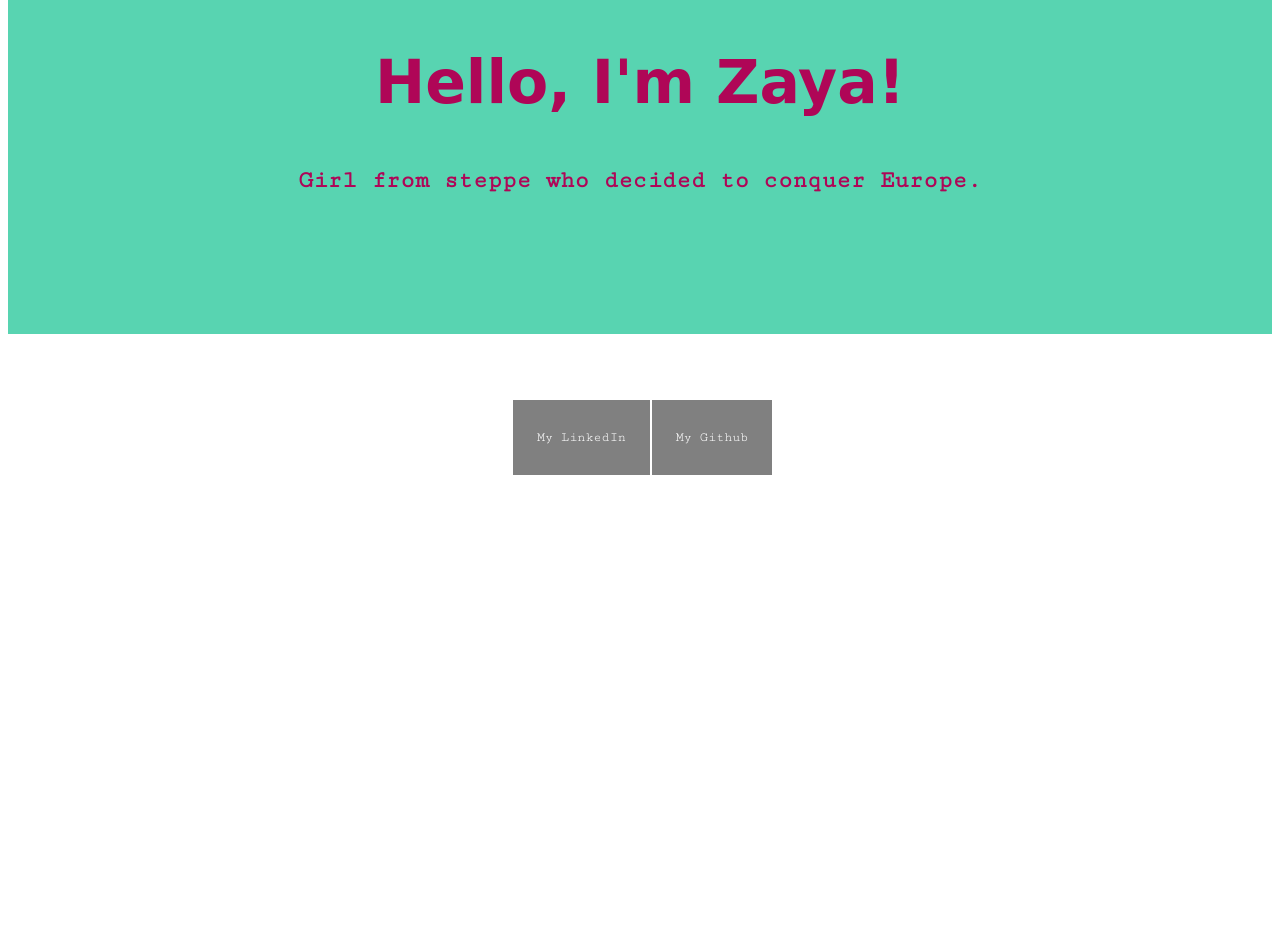
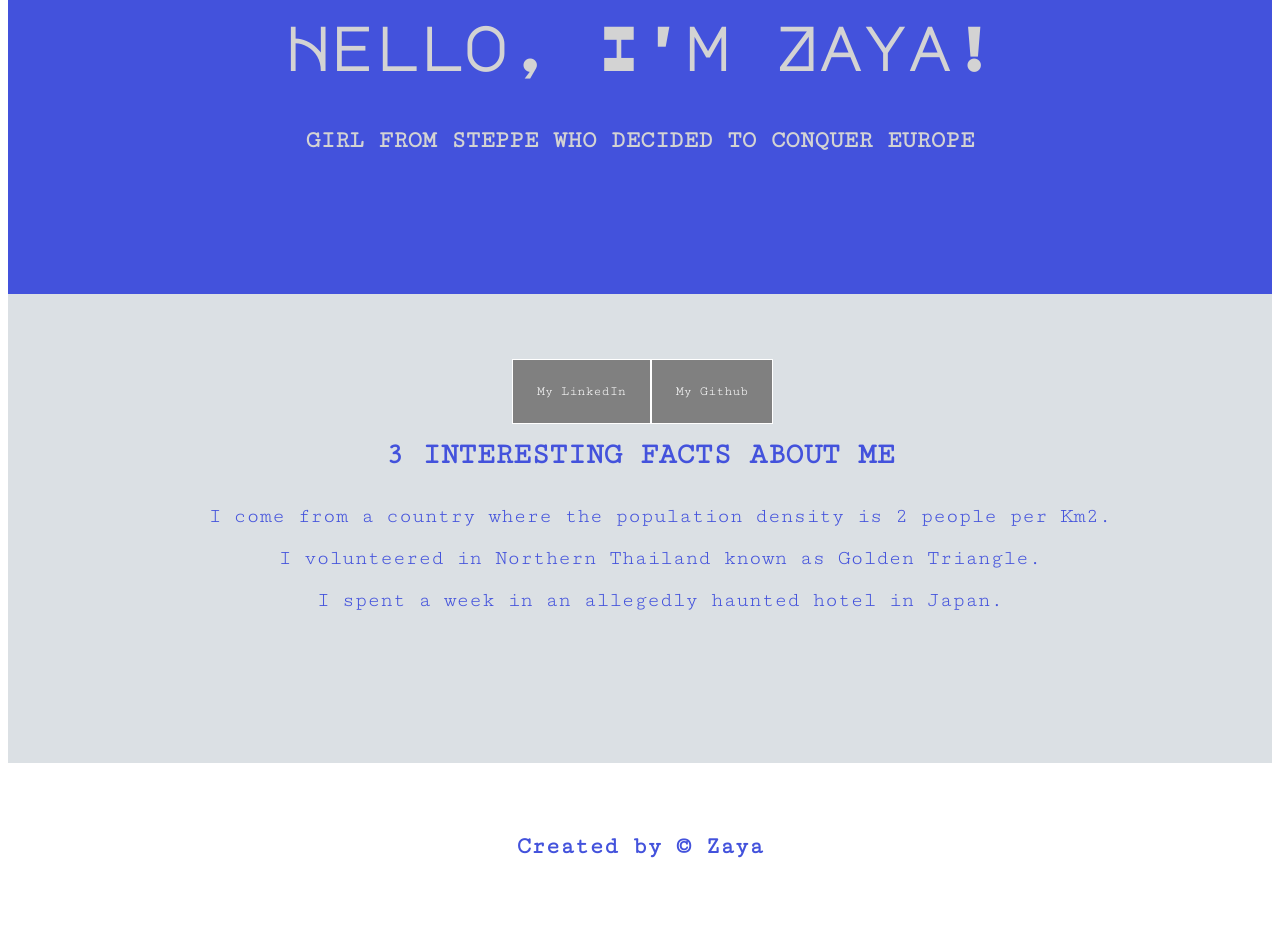
Before and after one commit to Exitzz/aboutMe, a plain HTML site: page index.html in a window 1280 px wide. Shown: the part 401-1334 px from the top of the page. Before the commit the page ends 877 px from the top, so only its background shows below. Drawn offline with Linux system fonts and the light colour scheme; a web font is replaced by a local one.

Commit message:
Extra css

```diff
--- a/css/style.css
+++ b/css/style.css
@@ -1,26 +1,25 @@
 .aboutme{
   /* background-color: #CDE658; */
-  background-color: #58D4B1;
+  background-color: #4352DC;
   padding: 120px 10px;
-
   text-align: center;
 }
 
 h1 {
   font-size: 60px;
-  font-family: 'Give You Glory', cursive;
-  color: #AF0657;
+  font-family: 'Major Mono Display', monospace;
+  color: lightgrey;
 }
 
-h2{
+.aboutme h2{
   font-family: 'Cutive Mono', monospace;
-  color: #AF0657;
+  color: lightgrey;
 }
 p{
   font-family: 'Cutive Mono', monospace;
 }
 
-img {
+.aboutme img {
   border-radius: 60%;
   width: 270px;
   height: 250px;
@@ -28,13 +27,13 @@ img {
   display: block;
   margin-left: auto;
   margin-right: auto;
-  margin-top: 20px;
+  margin-top: -10px;
 }
 .btn-group button {
   background-color: grey; /* Green background */
   border: 1px solid white; /* Green border */
   color: white; /* White text */
-  padding: 30px 24px; /* Some padding */
+  padding: 24px 24px; /* Some padding */
   cursor: pointer; /* Pointer/hand icon */
   float: left; /* Float the buttons side by side */
   font-family: 'Cutive Mono', monospace;
@@ -54,13 +53,40 @@ img {
 
 /* Add a background color on hover */
 .btn-group button:hover {
-  background-color: #7B0650;
+  background-color: #E9980D;
 }
 
 .center{
 margin: 0;
 position: absolute;
-top: 100%;
+top: 95%;
 right: 20%;
 left: 40%;
 }
+
+.interest {
+  background-color: #DBE0E4;
+  padding: 120px 10px;
+
+}
+.interest h2{
+  color: #4352DC;
+  font-family: 'Cutive Mono', monospace;
+  font-size: 30px;
+  text-align: center;
+}
+ul {
+  color: #4352DC;
+  font-family: 'Cutive Mono', monospace;
+  font-size: 21px;
+  list-style: none;
+  text-align: center;
+  line-height: 2;
+}
+footer{
+  background-color: white;
+  padding: 50px 10px;
+  color: #4352DC;
+  font-family: 'Cutive Mono', monospace;
+  text-align: center;
+}
--- a/index.html
+++ b/index.html
@@ -3,28 +3,39 @@
   <head>
     <meta charset="utf-8">
     <link rel="stylesheet" type="text/css" href="css/style.css">
-    <link href="https://fonts.googleapis.com/css2?family=Give+You+Glory&display=swap" rel="stylesheet">
+    <link href="https://fonts.googleapis.com/css2?family=Major+Mono+Display&display=swap" rel="stylesheet">
     <link href="https://fonts.googleapis.com/css2?family=Cutive+Mono&display=swap" rel="stylesheet">
-
     <title>About me</title>
   </head>
 
 <body>
 
   <section class="aboutme">
-    <img src="css/bi.jpg">
+    <img src="img/bi.jpg">
     <h1>Hello, I'm Zaya! </h1>
-    <h2>Girl from steppe who decided to conquer Europe.</h2>
+    <h2>GIRL FROM STEPPE WHO DECIDED TO CONQUER EUROPE</h2>
 
 
   <div class="btn-group">
     <div class="center">
-    <a href="#"><button>My LinkedIn</button></a>
-    <a href="#"><button>My Github</button></a>
+    <a target="_blank" href="https://www.linkedin.com/in/ariunzaya-boldbaatar/"><button>My LinkedIn</button></a>
+    <a target="_blank "href="https://github.com/Exitzz"><button>My Github</button></a>
     </div>
   </div>
     </section>
 
+  <section class="interest">
+    <h2>3 INTERESTING FACTS ABOUT ME</h2>
+      <ul>
+    <li>I come from a country where the population density is 2 people per Km2. </li>
+    <li>I volunteered in Northern Thailand known as Golden Triangle. </li>
+    <li>I spent a week in an allegedly haunted hotel in Japan. </li>
+      </ul>
+  </section>
+
+  <footer>
+    <h2>Created by  &copy; Zaya </h2>
+  </footer>
 
 
   <!-- <a href="transport.html" class="button1"><span>My LinkedIn</span></a><br>
```
Also changed, not shown: img/bi.jpg (renamed from css/bi.jpg), img/jp.jpg (added), img/mongolia1.jpg (added), img/th.jpg (added), img/tok.jpg (added), 3 other files.
